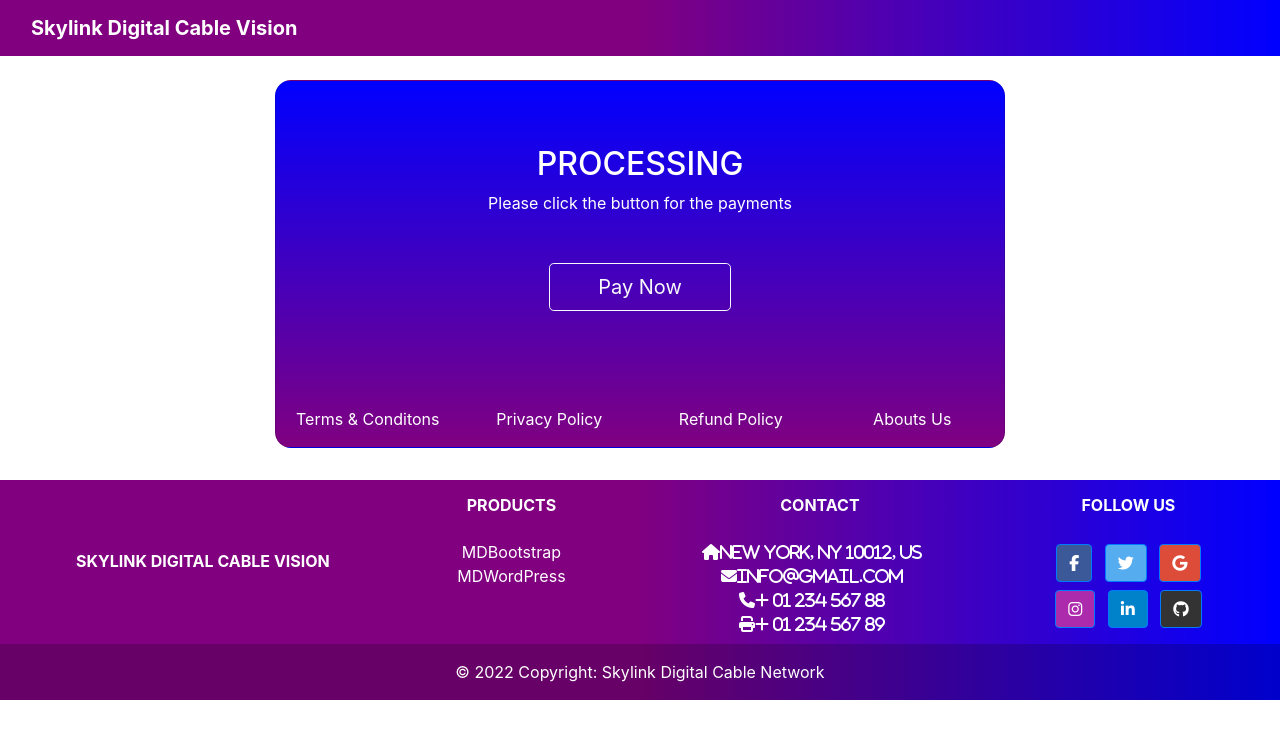
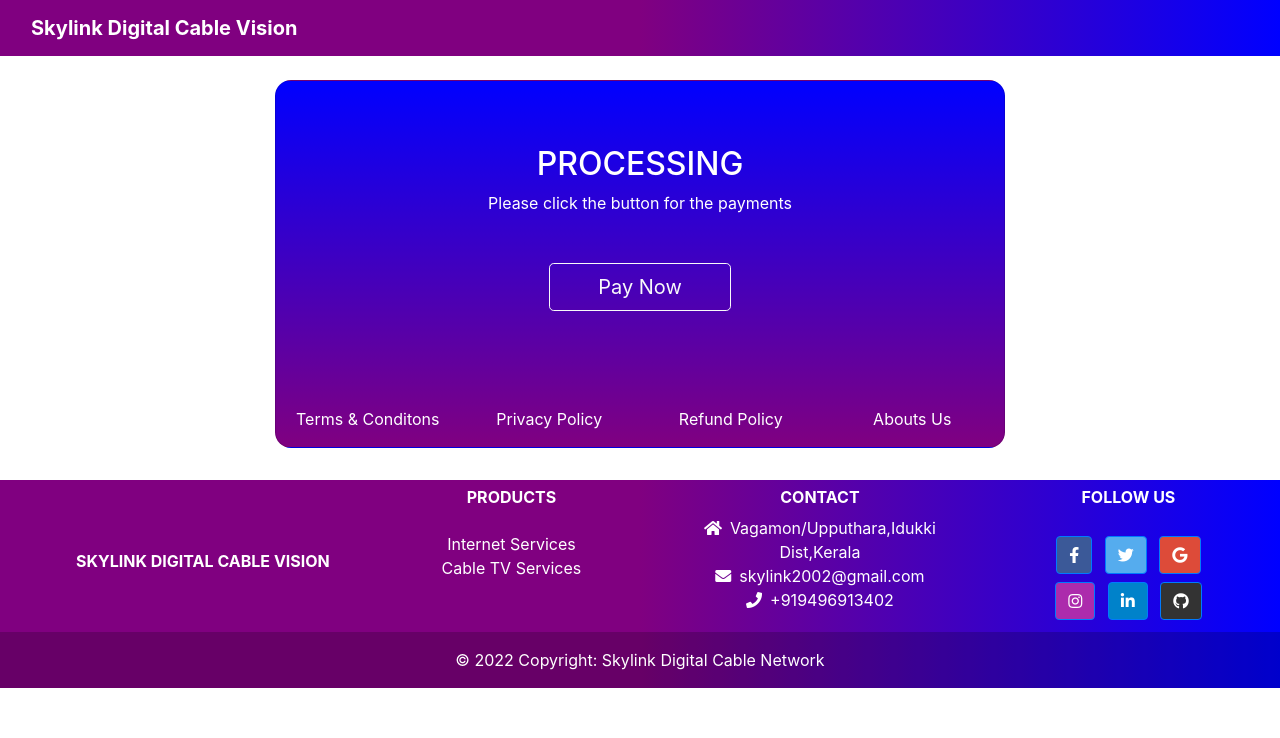
Before and after one commit to thomassunny1980/skylinkcables, a plain HTML site: page index.html in a window 1280 px wide. Drawn offline with nearby package versions, Linux system fonts and the light colour scheme.

Commit message:
footer updated

```diff
--- a/index.html
+++ b/index.html
@@ -5,7 +5,7 @@
     <meta name="viewport" content="width=device-width, initial-scale=1">
     <title>Skylink Cable Network</title>
     <link rel="stylesheet" href="https://cdn.jsdelivr.net/npm/bootstrap@4.0.0/dist/css/bootstrap.min.css" integrity="sha384-Gn5384xqQ1aoWXA+058RXPxPg6fy4IWvTNh0E263XmFcJlSAwiGgFAW/dAiS6JXm" crossorigin="anonymous">
-      <link rel="stylesheet" href="path/to/font-awesome/css/font-awesome.min.css">
+      <link rel="stylesheet" href="https://use.fontawesome.com/releases/v5.11.2/css/all.css" />
 
   </head>
   <body>
@@ -69,13 +69,11 @@
           <!--<hr class="w-100 clearfix d-md-none" />-->
 
           <!-- Grid column -->
-          <div class="col-md-2 col-lg-2 col-xl-2 mx-auto mt-3">
+          <div class="col-md-2 col-lg-2 col-xl-2 mx-auto mt-2">
             <h6 class="text-uppercase mb-4 font-weight-bold">Products</h6>
 
-              <a class="text-white">MDBootstrap</a>
-
-
-              <a class="text-white">MDWordPress</a>
+              <a class="text-white">Internet Services</a><br>
+              <a class="text-white">Cable TV Services</a>
 
 
           </div>
@@ -87,17 +85,17 @@
           <hr class="w-90 clearfix d-md-none" />
 
           <!-- Grid column -->
-          <div class="col-md-4 col-lg-3 col-xl-3 mx-auto mt-3">
-            <h6 class="text-uppercase mb-4 font-weight-bold">Contact</h6>
-            <i class="fas fa-home mr-3">New York, NY 10012, US</i>
-            <i class="fas fa-envelope mr-3">info@gmail.com</i><br>
-            <i class="fas fa-phone mr-3">+ 01 234 567 88</i> <br>
-            <i class="fas fa-print mr-3">+ 01 234 567 89</i>
+          <div class="col-md-4 col-lg-3 col-xl-3 mx-auto mt-2">
+            <h6 class="text-uppercase mb-2 font-weight-bold">Contact</h6>
+            <i class="fas fa-home mr-2"></i>Vagamon/Upputhara,Idukki Dist,Kerala <br>
+            <i class="fas fa-envelope mr-2"></i>skylink2002@gmail.com<br>
+            <i class="fas fa-phone mr-2"></i>+919496913402 <br>
+
           </div>
           <!-- Grid column -->
 
           <!-- Grid column -->
-          <div class="col-md-3 col-lg-2 col-xl-2 mx-auto mt-3">
+          <div class="col-md-3 col-lg-2 col-xl-2 mx-auto mt-2">
             <h6 class="text-uppercase mb-4 font-weight-bold">Follow us</h6>
 
             <!-- Facebook -->
```
